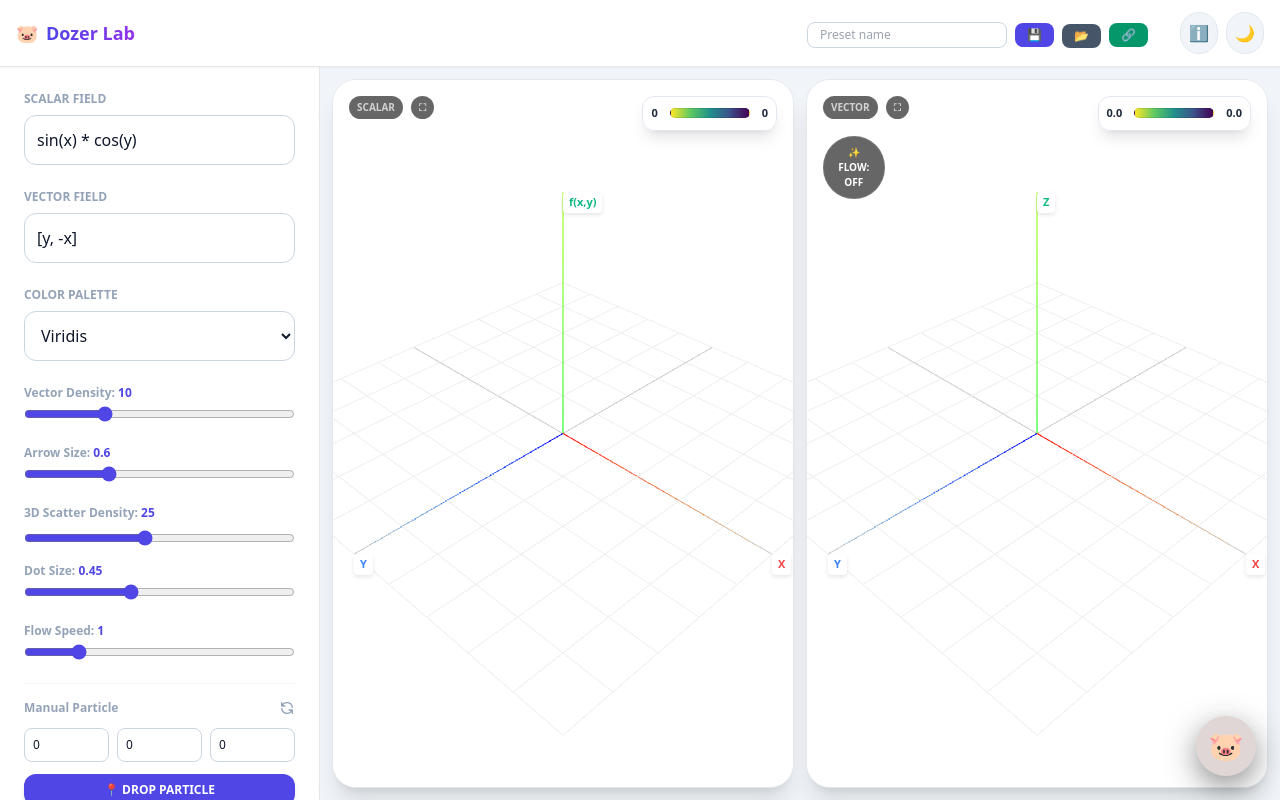
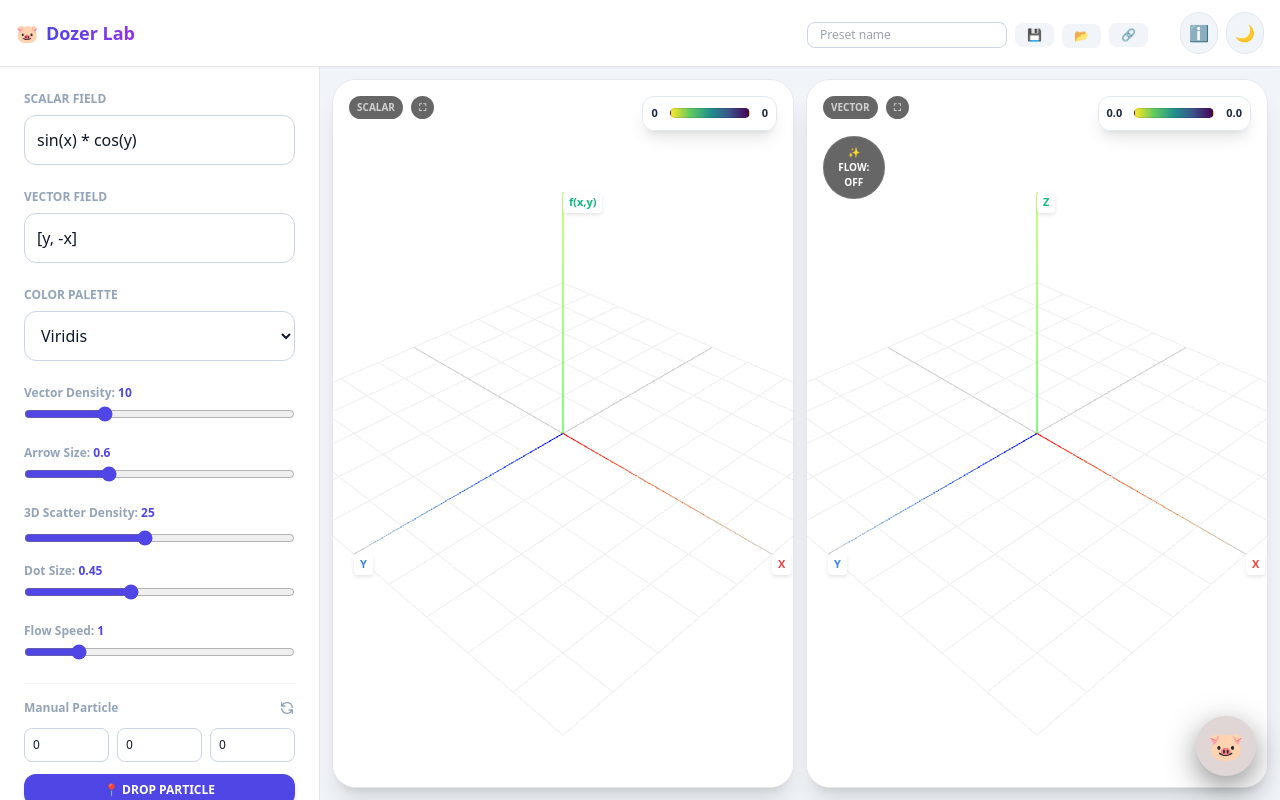
Before and after one commit to vasanth-sci/kutty_lab, a plain HTML site: page index.html in a window 1280 px wide. Drawn offline with nearby package versions, Linux system fonts and the light colour scheme; a script that the page names is missing.

Commit message:
button color change

```diff
--- a/index.html
+++ b/index.html
@@ -47,13 +47,13 @@
             class="px-3 py-1 text-xs rounded-lg border border-slate-300 bg-white">
 
     <button onclick="saveSimulation(saveName.value)"
-            class="px-3 py-1 text-xs rounded-lg bg-indigo-600 text-white hover:bg-indigo-700">
+            class="px-3 py-1 text-xs rounded-lg bg-slate-100 text-slate-700 hover:bg-slate-200">
         💾
     </button>
 
     <div class="relative">
     <button id="loadBtn"
-        class="px-3 py-1 text-xs rounded-lg bg-slate-600 text-white hover:bg-slate-700">
+        class="px-3 py-1 text-xs rounded-lg bg-slate-100 text-slate-700 hover:bg-slate-200">
         📂
     </button>
 
@@ -65,7 +65,7 @@
 
 
     <button onclick="shareSimulation()"
-            class="px-3 py-1 text-xs rounded-lg bg-emerald-600 text-white hover:bg-emerald-700">
+            class="px-3 py-1 text-xs rounded-lg bg-slate-100 text-slate-700 hover:bg-slate-200">
         🔗
     </button>
     </div>
```
